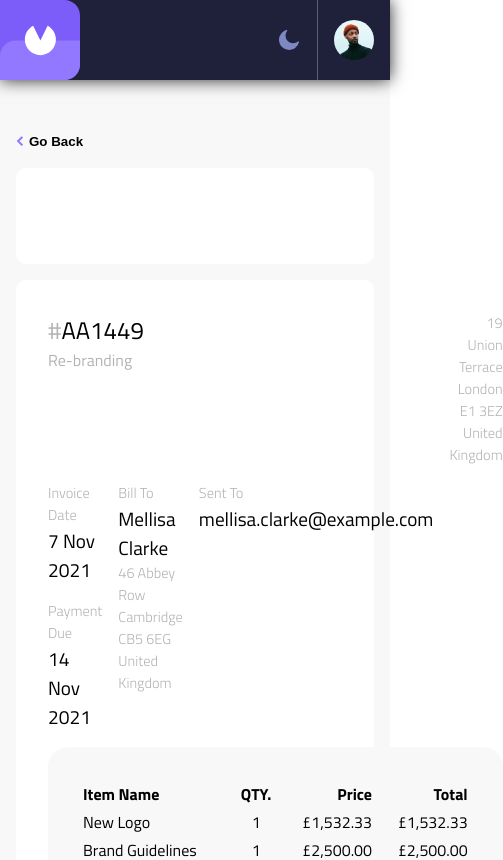
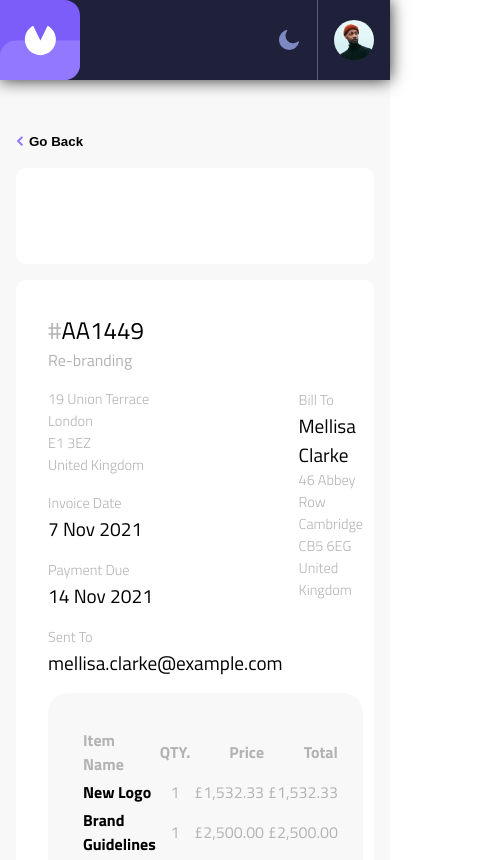
Before and after one commit to mrbrovki/invoice-app, a React (Create React App) app: page /invoice/AA1449 in a window 390 px wide. Shown: the top 860 px of the page, 503 px wide, since content can reach past the window. Built offline with nearby package versions, Linux system fonts and the light colour scheme.

Commit message:
project updated

```diff
--- a/src/pages/InvoicePage.tsx
+++ b/src/pages/InvoicePage.tsx
@@ -36,7 +36,7 @@ const InvoicePage = () => {
           <span className={styles.big}>{invoice?.id}</span>
           <p>{invoice?.description}</p>
         </div>
-        <address className={styles.sender_adress}>
+        <address className={styles.sender_address}>
           <div>{invoice?.senderAddress.street}</div>
           <div>{invoice?.senderAddress.city}</div>
           <div>{invoice?.senderAddress.postCode}</div>
--- a/src/styles/css/invoice_page.module.css
+++ b/src/styles/css/invoice_page.module.css
@@ -46,21 +46,14 @@ p {
   display: grid;
   -ms-grid-columns: (1fr)[4];
       grid-template-columns: repeat(4, 1fr);
-  grid-auto-rows: repeat(3, 5rem) 20rem;
   grid-gap: 1rem;
   margin-top: 1rem;
   border-radius: 10px;
   padding: 2rem;
 }
 
-.page_container .invoice_container_light .sender_adress,
-.page_container .invoice_container_dark .sender_adress {
-  -ms-grid-column-align: right;
-      justify-self: right;
-}
-
-.page_container .invoice_container_light .sender_adress div,
-.page_container .invoice_container_dark .sender_adress div {
+.page_container .invoice_container_light .sender_address div,
+.page_container .invoice_container_dark .sender_address div {
   text-align: right;
 }
 
@@ -120,7 +113,6 @@ p {
   -ms-grid-column-span: 4;
   grid-area: 4 / 1 / 5 / 5;
   border-radius: 20px;
-  min-height: 13rem;
 }
 
 .total_container table {
@@ -167,7 +159,7 @@ p {
   -webkit-box-pack: justify;
       -ms-flex-pack: justify;
           justify-content: space-between;
-  overflow: hidden;
+  border-radius: 0 0 20px 20px;
 }
 
 .total_container .amount_due_container .total {
@@ -204,6 +196,19 @@ p {
   background-color: #1E2139;
 }
 
+.invoice_container_light table thead th {
+  color: #b3b3b3;
+}
+
+.invoice_container_light table tbody tr td {
+  color: #b3b3b3;
+}
+
+.invoice_container_light table tbody tr td:nth-child(1) {
+  color: #000;
+  font-weight: 700;
+}
+
 .invoice_container_dark p,
 .invoice_container_dark span {
   color: #fff;
@@ -233,6 +238,19 @@ p {
   background-color: #000;
 }
 
+.invoice_container_dark table thead th {
+  color: #e4e4e4ba;
+}
+
+.invoice_container_dark table tbody tr td {
+  color: #e4e4e4ba;
+}
+
+.invoice_container_dark table tbody tr td:nth-child(1) {
+  color: #fff;
+  font-weight: 700;
+}
+
 .invoice_container_light address,
 .invoice_container_dark address {
   font-size: 0.9rem;
@@ -249,4 +267,67 @@ p {
 .big {
   font-size: 1.2rem;
 }
+
+@media (max-width: 768px) {
+  .invoice_container_light,
+  .invoice_container_dark {
+    -ms-grid-columns: 1fr 1fr !important;
+        grid-template-columns: 1fr 1fr !important;
+  }
+  .id {
+    -ms-grid-row: 1;
+    -ms-grid-row-span: 1;
+    -ms-grid-column: 1;
+    -ms-grid-column-span: 1;
+    grid-area: 1 / 1 / 2 / 2;
+  }
+  .sender_address {
+    -ms-grid-row: 2;
+    -ms-grid-row-span: 1;
+    -ms-grid-column: 1;
+    -ms-grid-column-span: 1;
+    grid-area: 2 / 1 / 3 / 2;
+  }
+  .sender_address div {
+    text-align: left !important;
+  }
+  .bill_to_container {
+    -ms-grid-row: 1;
+    -ms-grid-row-span: 5;
+    -ms-grid-column: 2;
+    -ms-grid-column-span: 1;
+    grid-area: 1 / 2 / 6 / 3;
+    -ms-flex-item-align: center;
+        -ms-grid-row-align: center;
+        align-self: center;
+  }
+  .create_date_container {
+    -ms-grid-row: 3;
+    -ms-grid-row-span: 1;
+    -ms-grid-column: 1;
+    -ms-grid-column-span: 1;
+    grid-area: 3 / 1 / 4 / 2;
+  }
+  .due_date_container {
+    -ms-grid-row: 4;
+    -ms-grid-row-span: 1;
+    -ms-grid-column: 1;
+    -ms-grid-column-span: 1;
+    grid-area: 4 / 1 / 5 / 2;
+  }
+  .sent_to {
+    -ms-grid-row: 5;
+    -ms-grid-row-span: 1;
+    -ms-grid-column: 1;
+    -ms-grid-column-span: 1;
+    grid-area: 5 / 1 / 6 / 2;
+  }
+  .total_container {
+    -ms-grid-row: 6;
+    -ms-grid-row-span: 1;
+    -ms-grid-column: 1;
+    -ms-grid-column-span: 2;
+    grid-area: 6 / 1 / 7 / 3;
+  }
+}
 /*# sourceMappingURL=invoice_page.module.css.map */
--- a/src/styles/scss/invoice_page.module.scss
+++ b/src/styles/scss/invoice_page.module.scss
@@ -55,14 +55,12 @@ p {
   .invoice_container_dark{
    display: grid;
    grid-template-columns: repeat(4, 1fr);
-   grid-auto-rows: repeat(3, 5rem) 20rem;
    grid-gap: 1rem;
    margin-top: 1rem;
    border-radius: 10px;
    padding: 2rem;
 
-    .sender_adress{
-     justify-self: right;
+    .sender_address{
 
      div{
        text-align: right;
@@ -104,12 +102,12 @@ p {
 .total_container{
   grid-area: 4 / 1 / 5 / 5;
   border-radius: 20px;
-  min-height: 13rem;
 
  table{
   width: 100%;
   min-height: 6rem;
   padding: 2rem;
+
   thead{
 
     th:nth-child(1){
@@ -150,7 +148,7 @@ p {
    display: flex;
    align-items: center;
    justify-content: space-between;
-   overflow: hidden;
+   border-radius: 0 0 20px 20px;
 
    .total{
      font-size: 2rem;
@@ -192,9 +190,35 @@ p {
         background-color: $invoice-dark-bg;
     }
   }
+
+  table{
+
+    thead{
+
+      th{
+        color: #b3b3b3;
+      }
+    }
+
+    tbody{
+
+      tr{
+
+        td{
+          color:#b3b3b3;
+        }
+
+        td:nth-child(1){
+          color: $clr-black;
+          font-weight: 700;
+        }
+      }
+    }
+  }
 }
 
 .invoice_container_dark{
+
   p,
   span {
     color: $clr-white;
@@ -215,6 +239,7 @@ p {
     }
   }
   div {
+
     p:first-child {
       color: #e4e4e4ba;
     }
@@ -225,6 +250,30 @@ p {
 
     .amount_due_container{
       background-color: $clr-black;
+    }
+  }
+  table {
+
+    thead {
+
+      th {
+        color: #e4e4e4ba;
+      }
+    }
+
+    tbody {
+
+      tr {
+
+        td {
+          color: #e4e4e4ba;
+        }
+
+        td:nth-child(1) {
+          color: $clr-white;
+          font-weight: 700;
+        }
+      }
     }
   }
 }
@@ -244,6 +293,49 @@ p {
     }
   }
 }
+
 .big{
   font-size: 1.2rem;
 }
+
+@include max-md{
+
+  .invoice_container_light,
+  .invoice_container_dark{
+    grid-template-columns: 1fr 1fr !important;
+  }
+
+  .id{
+    grid-area: 1 / 1 / 2 / 2;
+  }
+
+  .sender_address{
+    grid-area: 2 / 1 / 3 / 2;
+
+    div{
+      text-align: left !important;
+    }
+  }
+
+  .bill_to_container{
+    grid-area: 1 / 2 / 6 / 3;
+    align-self: center;
+  }
+
+  .create_date_container{
+    grid-area: 3 / 1 / 4 / 2;
+  }
+
+  .due_date_container{
+    grid-area: 4 / 1 / 5 / 2;
+  }
+
+  .sent_to{
+    grid-area: 5 / 1 / 6 / 2;
+  }
+
+  .total_container{
+    grid-area: 6 / 1 / 7 / 3;
+  }
+
+}
```
Also changed, not shown: 1 other file (tests, documents, lock files or other folders).
